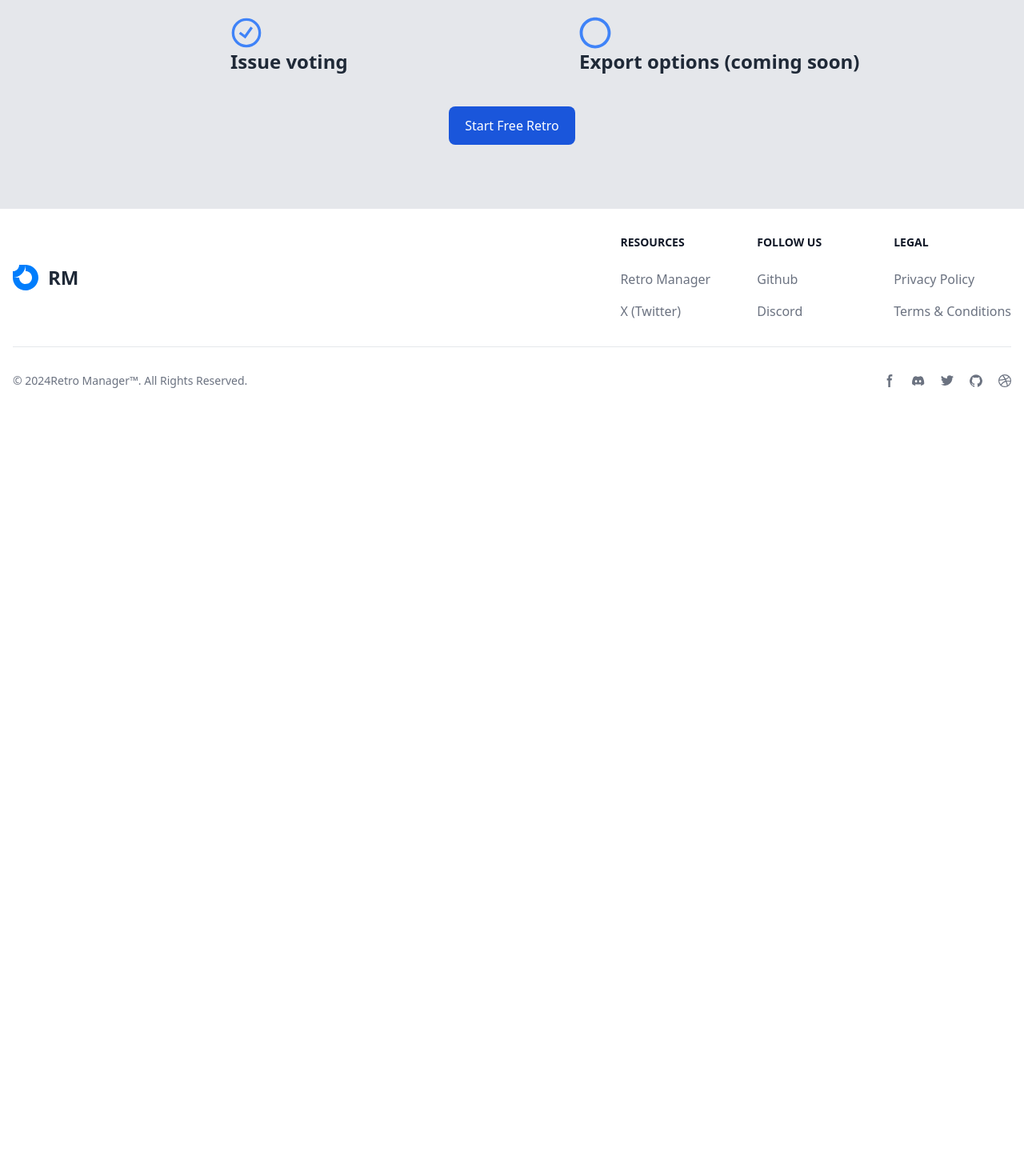
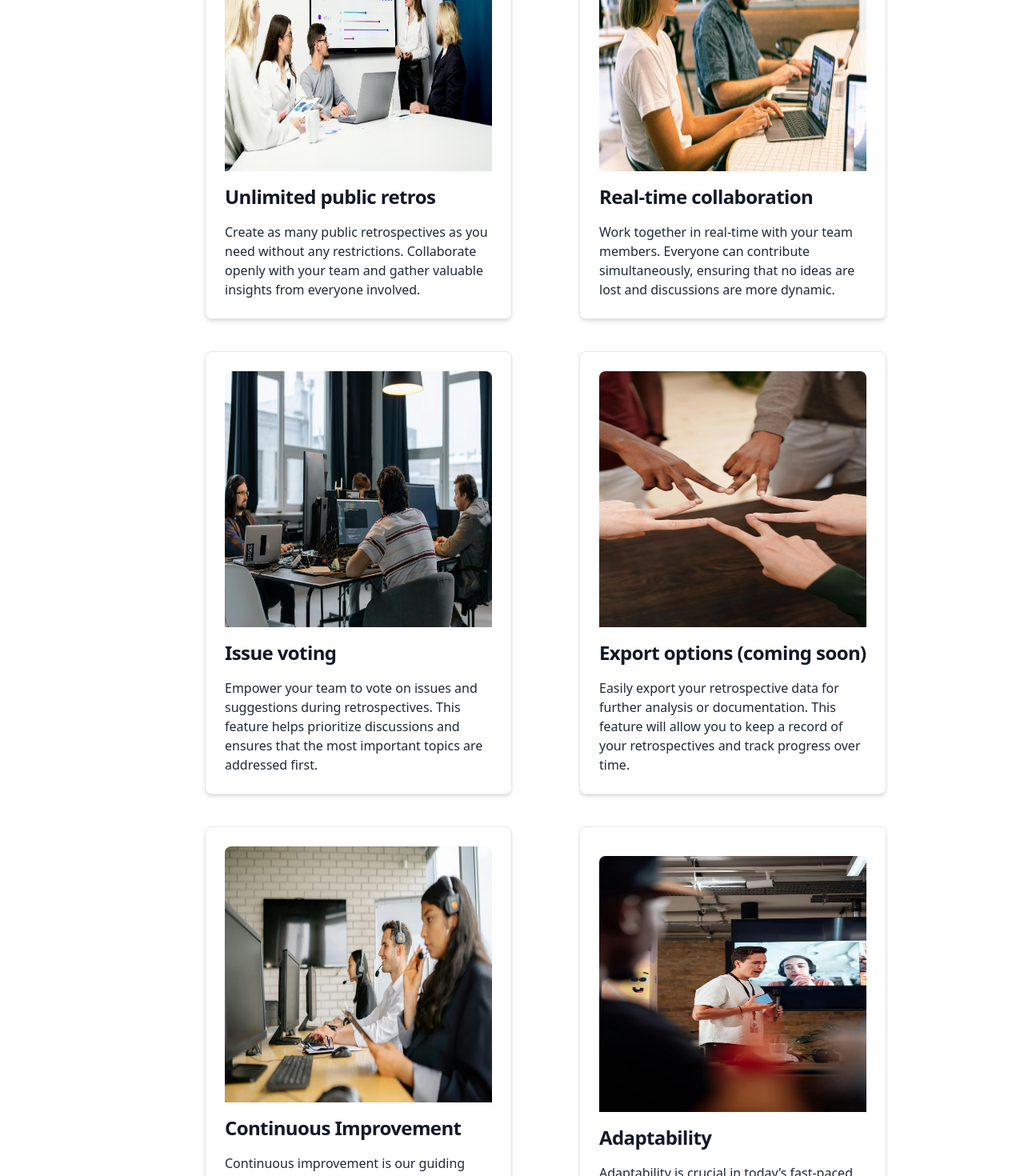
Before and after one commit to patrickiyiakimo/retro-manager, a React (Create React App) app: page / in a window 1280 px wide. Shown: the part 2320-3790 px from the top of the page at 80% size. Before the commit the page ends 2838 px from the top, so only its background shows below. Built offline with nearby package versions, Linux system fonts and the light colour scheme.

Commit message:
modified the public retro section

```diff
--- a/src/App.tsx
+++ b/src/App.tsx
@@ -14,7 +14,6 @@ import RetroDashboard from "./pages/RetroDashboard";
 import InviteTeamMembers from "./pages/invites/InviteTeamMembers";
 import Services from "./components/Services";
 import FrequentlyAskedQuestions from "./components/FrequentlyAskedQuestions";
-import About from "./components/About";
 
 
 
@@ -52,9 +51,8 @@ function App() {
           <Route path="/inviteteam" element={<InviteTeamMembers />} />
           <Route path="/services" element={<Services />} />
           <Route path="/faq" element={<FrequentlyAskedQuestions />} />
-          <Route path="/about" element={<About />} />
+          {/* <Route path="/services" element={<Faq />} /> */}
         </Routes>
-
         <Footer />
       </main>
     </Router>
--- a/src/components/publicretro/PublicRetro..ts
+++ b/src/components/publicretro/PublicRetro..ts
@@ -1,26 +1,48 @@
- import { IoIosLink } from "react-icons/io";
- import { GrStatusGood } from "react-icons/gr";
- import { FaRegCircle } from "react-icons/fa";
+import { IoIosLink } from "react-icons/io";
+import { GrStatusGood } from "react-icons/gr";
+import { FaRegCircle } from "react-icons/fa";
 
 export const publicRetro = [
   {
     id: 1,
+    image: "/images/pexels-artempodrez-5716030.webp",
     Icon: IoIosLink,
     title: "Unlimited public retros",
+    body: "Create as many public retrospectives as you need without any restrictions. Collaborate openly with your team and gather valuable insights from everyone involved.",
   },
   {
     id: 2,
+    image: "/images/pexels-canvastudio-3194518.webp",
     Icon: GrStatusGood,
     title: "Real-time collaboration",
+    body: "Work together in real-time with your team members. Everyone can contribute simultaneously, ensuring that no ideas are lost and discussions are more dynamic.",
   },
   {
     id: 3,
+    image: "/images/pexels-cottonbro-6804068.webp",
     Icon: GrStatusGood,
     title: "Issue voting",
+    body: "Empower your team to vote on issues and suggestions during retrospectives. This feature helps prioritize discussions and ensures that the most important topics are addressed first.",
   },
   {
     id: 4,
+    image: "/images/pexels-diva-plavalaguna-6146702.webp",
     Icon: FaRegCircle,
     title: "Export options (coming soon)",
+    body: "Easily export your retrospective data for further analysis or documentation. This feature will allow you to keep a record of your retrospectives and track progress over time.",
+  },
+  {
+    id: 5,
+    Icon: FaRegCircle,
+    image: "/images/pexels-yankrukov-8867249.webp",
+    title: "Continuous Improvement",
+    body: "Continuous improvement is our guiding principle. We believe that every retrospective is an opportunity to learn and grow. By analyzing our processes and outcomes, we identify areas for enhancement, ensuring that we evolve as a team and consistently deliver higher quality results.",
+  },
+  {
+    id: 6,
+    Icon: FaRegCircle,
+    image: "/images/pexels-mikegles-29180746.webp",
+    title: "Adaptability",
+    body: "Adaptability is crucial in today’s fast-paced environment. We embrace change and remain flexible in our approaches, allowing us to respond to new challenges and opportunities. Our retrospectives focus on identifying what works and what doesn’t, enabling us to pivot quickly and efficiently.",
   },
 ];
--- a/src/components/publicretro/PublicRetro.tsx
+++ b/src/components/publicretro/PublicRetro.tsx
@@ -1,36 +1,43 @@
 import React from "react";
 import { Link } from "react-router-dom";
+import { Card } from "flowbite-react";
 
 interface RetroProps {
   publicRetro: {
     id: number;
     Icon: React.ElementType;
     title: string;
+    body: string;
+    image: string;
   }[];
 }
 
 export default function Sprint({ publicRetro }: RetroProps) {
   return (
-    <div className=" bg-gray-200 py-20 dark:bg-gray-700 dark:text-gray-300">
-      <h1 className="text-center text-4xl font-bold">Public Retro</h1>
+    <div className="py-20 text-gray-800 dark:text-white">
+      <h1 className="text-center text-4xl font-bold">Our Mission</h1>
 
-      {/* Map over sprintDetails and render each item */}
-      <div className="ml-10 mt-10   items-center justify-center sm:grid  sm:grid-cols-2 sm:gap-5 md:ml-10 md:gap-10 md:px-10 lg:ml-32 lg:px-40">
-        {publicRetro.map(({ id, Icon, title }) => (
-          <div key={id} className=" mb-10  items-start">
+      {/* Map over publicRetro and render each item */}
+      <div className="my-10 grid gap-5 sm:grid-cols-2 md:ml-10 md:gap-10 md:px-10 lg:ml-32 lg:px-32">
+        {publicRetro.map(({ id, Icon, title, body, image }) => (
+          <Card key={id} className="max-w-sm">
             <figure>
-              <Icon className="size-10 text-blue-500" />
+              <img
+                src={image}
+                alt={`${title} logo`}
+                className="h-80 w-96 rounded-t-lg"
+              />
             </figure>
-
-            <div>
-              <h2 className="inline text-2xl font-semibold">{title}</h2>
-            </div>
-          </div>
+            <h5 className="text-2xl font-bold tracking-tight text-gray-900 dark:text-white">
+              {title}
+            </h5>
+            <p className="font-normal text-gray-800 dark:text-white">{body}</p>
+          </Card>
         ))}
       </div>
       <div className="flex items-center justify-center">
         <Link to="/retrosection">
-          <button className="inline-flex items-center justify-center rounded-lg bg-blue-700 px-5 py-3 text-center text-base font-medium text-white hover:bg-blue-800 focus:ring-4 focus:ring-blue-300 dark:focus:ring-blue-900">
+          <button className="mt-10 inline-flex items-center justify-center rounded-lg bg-blue-700 px-5 py-3 text-center text-base font-medium text-white hover:bg-blue-800 focus:ring-4 focus:ring-blue-300 dark:focus:ring-blue-900">
             Start Free Retro
           </button>
         </Link>
--- a/src/components/sprint/Sprint.tsx
+++ b/src/components/sprint/Sprint.tsx
@@ -50,6 +50,7 @@ export default function Sprint({ sprintDetails }: SprintProps) {
           </div>
         ))}
       </div>
+      {/* <OurMission /> */}
     </div>
   );
 }
--- /dev/null
+++ b/src/layout/OurMission.ts
@@ -0,0 +1,32 @@
+export const ourMiission = [
+  {
+    image: "/images/pexels-artempodrez-5716030.webp",
+    title: "Empowerment",
+    body: "Empowerment is at the core of our retrospectives. We strive to create an environment where every team member feels confident to voice their opinions and contribute ideas. By fostering a culture of empowerment, we enable individuals to take ownership of their roles and drive positive change within the team.",
+  },
+  {
+    image: "/images/pexels-canvastudio-3194518.webp",
+    title: "Continuous Improvement",
+    body: "Continuous improvement is our guiding principle. We believe that every retrospective is an opportunity to learn and grow. By analyzing our processes and outcomes, we identify areas for enhancement, ensuring that we evolve as a team and consistently deliver higher quality results.",
+  },
+  {
+    image: "/images/pexels-cottonbro-6804068.webp",
+    title: "Collaboration",
+    body: "Collaboration is essential for our success. We encourage open dialogue and teamwork during retrospectives, recognizing that diverse perspectives lead to innovative solutions. By working together, we can overcome challenges and achieve our common goals more effectively.",
+  },
+  {
+    image: "/images/pexels-diva-plavalaguna-6146702.webp",
+    title: "Adaptability",
+    body: "Adaptability is crucial in today’s fast-paced environment. We embrace change and remain flexible in our approaches, allowing us to respond to new challenges and opportunities. Our retrospectives focus on identifying what works and what doesn’t, enabling us to pivot quickly and efficiently.",
+  },
+  {
+    image: "/images/pexels-mikegles-29180746.webp",
+    title: "Recognition",
+    body: "Recognition plays a vital role in team morale. During our retrospectives, we celebrate achievements, both big and small, to acknowledge the hard work and contributions of each team member. By fostering a culture of appreciation, we enhance motivation and strengthen team bonds.",
+  },
+  {
+    image: "/images/pexels-yankrukov-8867249.webp",
+    title: "Innovation",
+    body: "Innovation drives our retrospectives. We encourage creative thinking and experimentation, allowing team members to propose new ideas and solutions. By cultivating an innovative mindset, we can explore uncharted territories and continuously improve our processes and products.",
+  },
+];
--- /dev/null
+++ b/src/layout/OurMission.tsx
@@ -0,0 +1,100 @@
+// import React from "react";
+// import { mission } from "./Mission"; // Assuming this is the correct path
+// import { Card } from "flowbite-react";
+
+// export default function Mission() {
+//   return (
+//     <div className="grid grid-cols-1 gap-4 p-4 md:grid-cols-2 lg:grid-cols-3">
+//       {mission.map((item, index) => (
+//         <Card key={index} className="max-w-sm">
+//           <figure>
+//             <img
+//               src={item.image}
+//               alt={`${item.title} logo`}
+//               className="rounded-t-lg"
+//             />
+//           </figure>
+//           <h5 className="text-2xl font-bold tracking-tight text-gray-900 dark:text-white">
+//             {item.title}
+//           </h5>
+//           <p className="font-normal text-gray-700 dark:text-gray-400">
+//             {item.body}
+//           </p>
+//         </Card>
+//       ))}
+//     </div>
+//   );
+// }
+
+
+
+
+
+// import React from "react";
+// import { Card } from "flowbite-react";
+
+// export default function OurMission({ mission }) {
+//   return (
+//     <div className="grid grid-cols-1 gap-4 p-4 md:grid-cols-2 lg:grid-cols-3">
+//       {mission.map((item, index) => (
+//         <Card key={index} className="max-w-sm">
+//           <figure>
+//             <img
+//               src={item.image}
+//               alt={`${item.title} logo`}
+//               className="rounded-t-lg"
+//             />
+//           </figure>
+//           <h5 className="text-2xl font-bold tracking-tight text-gray-900 dark:text-white">
+//             {item.title}
+//           </h5>
+//           <p className="font-normal text-gray-800 dark:text-white">
+//             {item.body}
+//           </p>
+//         </Card>
+//       ))}
+//     </div>
+//   );
+// }
+
+
+
+
+
+
+import React from "react";
+import { Card } from "flowbite-react";
+
+interface MissionProps {
+  ourMission: {
+    image: string; // Corrected to a string type
+    title: string;
+    body: string;
+  }[];
+}
+
+const OurMission: React.FC<MissionProps> = ({ ourMission }) => {
+  return (
+    <div className="grid grid-cols-1 gap-4 p-4 md:grid-cols-2 lg:grid-cols-3">
+      {ourMission.map((item, index) => (
+        <Card key={index} className="max-w-sm">
+          <figure>
+            <img
+              src={item.image}
+              alt={`${item.title} logo`}
+              className="rounded-t-lg"
+            />
+          </figure>
+          <h5 className="text-2xl font-bold tracking-tight text-gray-900 dark:text-white">
+            {item.title}
+          </h5>
+          <p className="font-normal text-gray-800 dark:text-white">
+            {item.body}
+          </p>
+        </Card>
+      ))}
+    </div>
+  );
+};
+
+export default OurMission;
```
Also changed, not shown: src/layout/Mission.ts (deleted, +0 -14 lines), src/layout/Mission.tsx (deleted).
